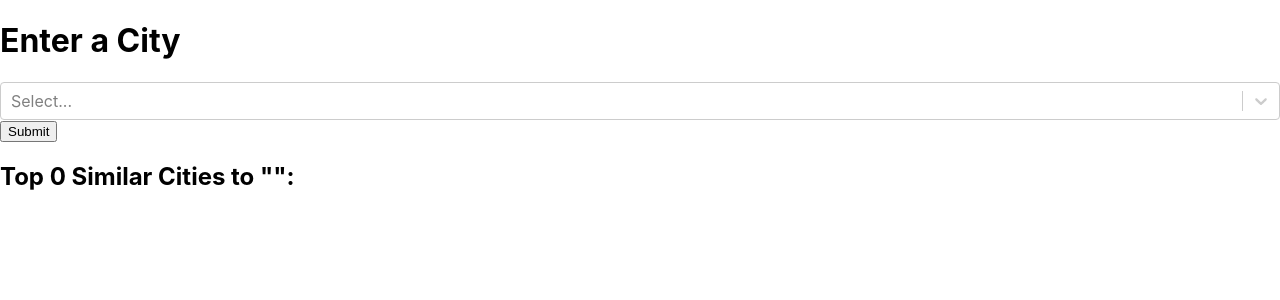
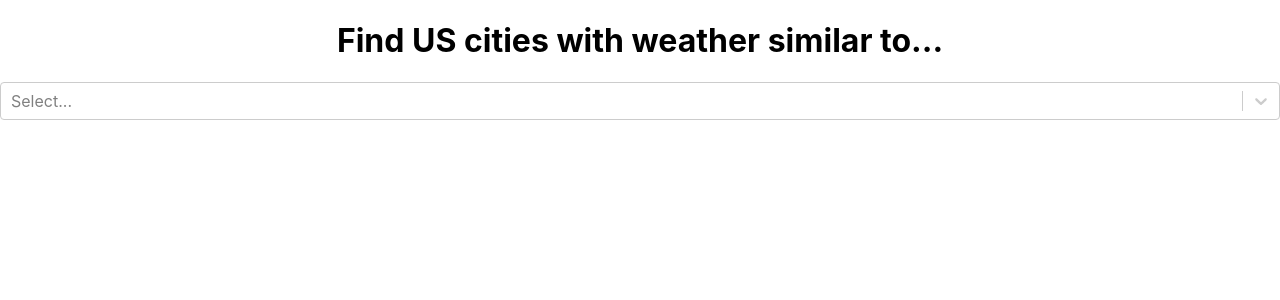
Before and after one commit to ihammerstrom/city_similar_weather_finder, a React (Create React App) app in the folder frontend/: page / in a window 1280 px wide. Shown: the top 300 px of the page. Built offline with nearby package versions, Linux system fonts and the light colour scheme.

Commit message:
changed view to use single map and graph

```diff
--- a/frontend/src/App.tsx
+++ b/frontend/src/App.tsx
@@ -8,6 +8,7 @@ import { API_URL } from './config';
 import { CityWeatherData } from './CityWeatherData';
 import CityWeatherGraph from './CityWeatherGraph';
 import MapView from './MapView';
+import { map } from 'leaflet';
 
 // interface IProps {
 //   handleChange: (newValue: SingleValue<IOption>, actionMeta: ActionMeta<IOption>) => void;
@@ -17,53 +18,55 @@ import MapView from './MapView';
 
 function App() {
   const [cityName, setCityName] = useState<string | undefined>('');
+  const [mapCityName, setMapCityName] = useState<string | undefined>('');
   const [similarCities, setSimilarCities] = useState<CityWeatherData[]>([]);
 
-  const handleCityChange = (selectedOption: IOption | null) => {
-    // Assuming you want to do something with the selected option
-    console.log('Selected value:', selectedOption?.value);
-    setCityName(selectedOption?.value)
-  };
 
-  const fetchCityData = async (e: React.FormEvent<HTMLFormElement>) => {
-    e.preventDefault();
+  const fetchCityData = async (selectedCity: IOption | null) => {
     // Make API call to send selected city
     try {
-      const response = await fetch(`${API_URL}/get_similar_cities?city_name=${cityName}`);
-      const data = await response.json();
-      console.log('Response from sending city:', data);
-      setSimilarCities(data['cities'])
+      console.log(selectedCity?.value)
 
+      if (selectedCity != null){
+        const cityName = selectedCity?.value
+        const response = await fetch(`${API_URL}/get_similar_cities?city_name=${cityName}`);
+        const data = await response.json();
+        console.log(`Response from sending city ${cityName}:`, data);
+        setSimilarCities(data['cities'].slice().sort((a: { similarity: number; }, b: { similarity: number; }) => b.similarity - a.similarity))
+        setCityName(cityName)
+        setMapCityName(cityName)
+      }
     } catch (error) {
       console.error('Error sending city:', error);
     }
   };
 
+  const handleCityClick = (cityName: string): void => {
+    console.log(`clicked on ${cityName}`)
+    setMapCityName(cityName);
+  };
+
 
   return (
     <>
-      <CityForm handleChange={handleCityChange} handleSubmit={fetchCityData}/>
-        <h2>
-          Top {similarCities.length} Similar Cities to "{cityName}":
-        </h2>
-        {similarCities
-          .slice() // Create a copy to avoid mutating the original array
-          .sort((a, b) => b.similarity - a.similarity) // For numeric values
-          // .sort((a, b) => a.attributeName.localeCompare(b.attributeName)) // For strings
-          .map((cityData) => (
-            <>
-            <CityWeatherGraph data={cityData} key={cityData.name} />
-            <MapView lat={cityData.latitude} lng={cityData.longitude} key={cityData.name + "1"} />
-            <HorizontalLine />
-            </>
-        ))}
+      <CityForm handleChange={fetchCityData}/>
+
+        {similarCities?.length > 0 &&
+        <>
+          <h2>
+            Top {similarCities.length} Similar Cities to "{cityName}":
+          </h2>
+          <CityWeatherGraph data={similarCities.find(city => city.name === mapCityName)!} backgroundData={similarCities[0]}/>
+          <MapView locations={similarCities} onCityClick={handleCityClick} />
+        </>
+        }
     </>
   );
 }
 
 
-const HorizontalLine = () => (
-  <div style={{ borderTop: "3px solid #000", margin: "30px 0" }}></div>
-);
+// const HorizontalLine = () => (
+//   <div style={{ borderTop: "3px solid #000", margin: "30px 0" }}></div>
+// );
 
 export default App;
--- a/frontend/src/CityForm.tsx
+++ b/frontend/src/CityForm.tsx
@@ -7,10 +7,10 @@ import { ActionMeta, SingleValue } from 'react-select';
 
 interface IProps {
   handleChange: (newValue: SingleValue<IOption>, actionMeta: ActionMeta<IOption>) => void;
-  handleSubmit: (e: React.FormEvent<HTMLFormElement>) => void;
+  // handleSubmit: (e: React.FormEvent<HTMLFormElement>) => void;
 }
 
-const AutocompleteForm: React.FC<IProps> = ( { handleChange, handleSubmit } ) => {
+const AutocompleteForm: React.FC<IProps> = ( { handleChange } ) => {
   const fetchOptions = async (inputCitySubStr: string): Promise<IOption[]> => {
     try {
       if (inputCitySubStr.length > 1 && inputCitySubStr.charAt(0).match(/[a-z]/i)){
@@ -33,15 +33,12 @@ const AutocompleteForm: React.FC<IProps> = ( { handleChange, handleSubmit } ) =>
 
   return (
     <Container>
-      <h1>Enter a City</h1>
-      <form onSubmit={handleSubmit}>
+      <h1 style={{textAlign: 'center'}}>Find US cities with weather similar to...</h1>
+      <form>
       <AsyncSelect
         loadOptions={fetchOptions}
         onChange={handleChange}
       />
-      <Button variant="primary" type="submit">
-        Submit
-      </Button>
     </form>
     </Container>
   );
```
Also changed, not shown: 1 other file (tests, documents, lock files or other folders).
